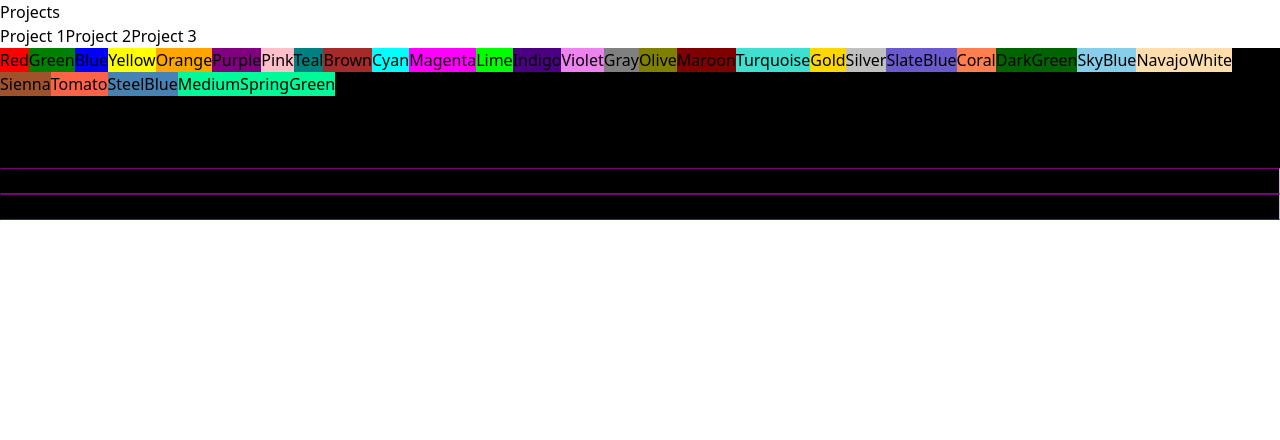
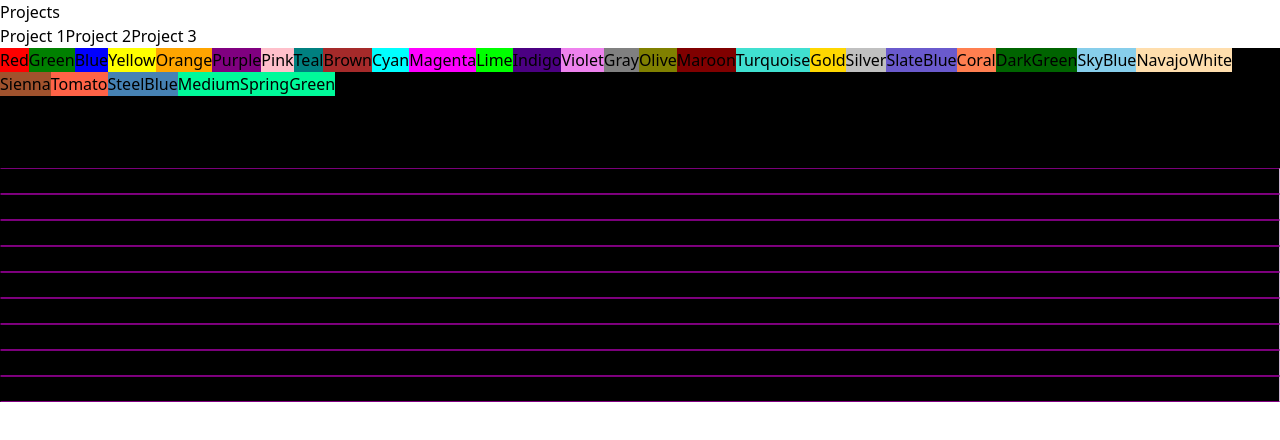
Before and after one commit to prachanda482244/react-minor-projects, a React (Vite) app in the folder react-minor-project/: page /project1 in a window 1280 px wide. Shown: the top 440 px of the page. Built offline with nearby package versions, Linux system fonts and the light colour scheme.

Commit message:
update the concepts

```diff
--- a/react-minor-project/src/Projects/Project1/Project1BgChanger.jsx
+++ b/react-minor-project/src/Projects/Project1/Project1BgChanger.jsx
@@ -38,9 +38,17 @@ const Project1BgChanger = () => {
     ];
 
     const concepts = [
-        "Learned About useState Hook",
-        "How to pass dynamic value to background"
-    ]
+        'State Management with useState',
+        'Dynamic Styling by updating background color based on state',
+        'Handling Dynamic Values for background color change',
+        'Event Handling with onClick',
+        'Conditional Rendering based on state',
+        'CSS Styling with inline styles and Tailwind CSS',
+        'Transition Effects for smooth UI changes',
+        'Button Component for toggling additional content',
+        'Mapping and Rendering Array Elements in JSX',
+    ];
+
 
     const handleBgChange = (e) => {
         setColor(e.target.value)
--- a/react-minor-project/src/Projects/Project2/Project2TextUtility.jsx
+++ b/react-minor-project/src/Projects/Project2/Project2TextUtility.jsx
@@ -21,15 +21,20 @@ const Project2TextUtility = () => {
     const handleClearText = () => setTextData('')
 
     const concepts = [
-        'Learned about useRef hook',
-        'Learned about onChange event listener',
-        'Learned about window object',
-        'Arrow function optimization',
-        'Learn about logic building'
+        'State Management with useState',
+        'Ref Hook Usage for managing textarea reference (useRef)',
+        'Event Handling with onClick and onChange',
+        'Clipboard Interaction using navigator.clipboard API',
+        'Dynamic UI with conditional rendering and transitions',
+        'CSS Styling with Tailwind CSS classes',
+        'Logic Building for text transformation functions',
+        'Component Organization with modular sections',
+        'Custom Button Component Usage',
+        'Dynamic Content Update and Preview Display',
+    ];
 
-    ]
     return (
-        <div className="flex pb-20 relative bg-gray-700 flex-col gap-2 ">
+        <div className="flex pb-28 relative bg-gray-700 flex-col gap-2 ">
             <div className={`border-2 absolute ${show ? '-left-[1800px]' : 'left-0'} transition-all delay-300 ease-in-out    min-h-full min-w-full bg-black`}>
                 <ProjectConcepts concepts={concepts} />
             </div>
```
